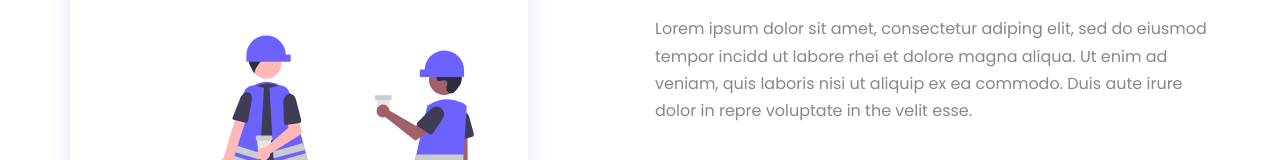
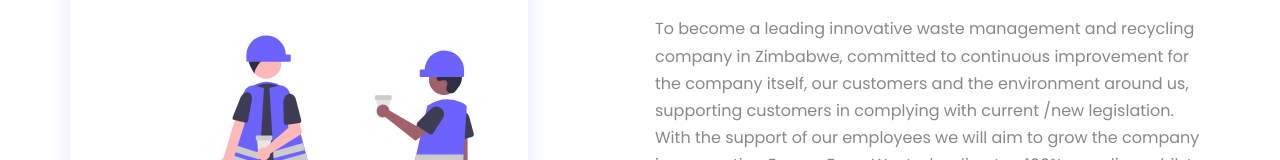
Before and after one commit to SageTerry/boababtech.github.io, a plain HTML site: page about.html in a window 1280 px wide. Shown: the part 727-887 px from the top of the page. Drawn offline with nearby package versions, Linux system fonts and the light colour scheme; a web font is replaced by a local one.

Commit message:
Update about.html

```diff
--- a/about.html
+++ b/about.html
@@ -189,7 +189,10 @@
 								<div class="about-history-txt">
 									<h2>Mission and Goals</h2>
 									<p>
-										Lorem ipsum dolor sit amet, consectetur adiping elit, sed do eiusmod tempor incidd ut labore rhei  et dolore magna aliqua. Ut enim ad  veniam, quis laboris nisi ut aliquip ex ea commodo. Duis aute irure dolor in repre voluptate in the velit esse.
+										To become a leading innovative waste management and recycling company in Zimbabwe, committed to continuous improvement for the company itself, our customers and the environment around us, supporting customers in complying with current /new legislation.
+
+With the support of our employees we will aim to grow the company incorporating Energy From Waste, leading too 100% recycling, whilst maintaining successful, long standing business partnerships with both our contractors and our customers.
+
 									</p>
 
 									<div class="main-timeline">
```
